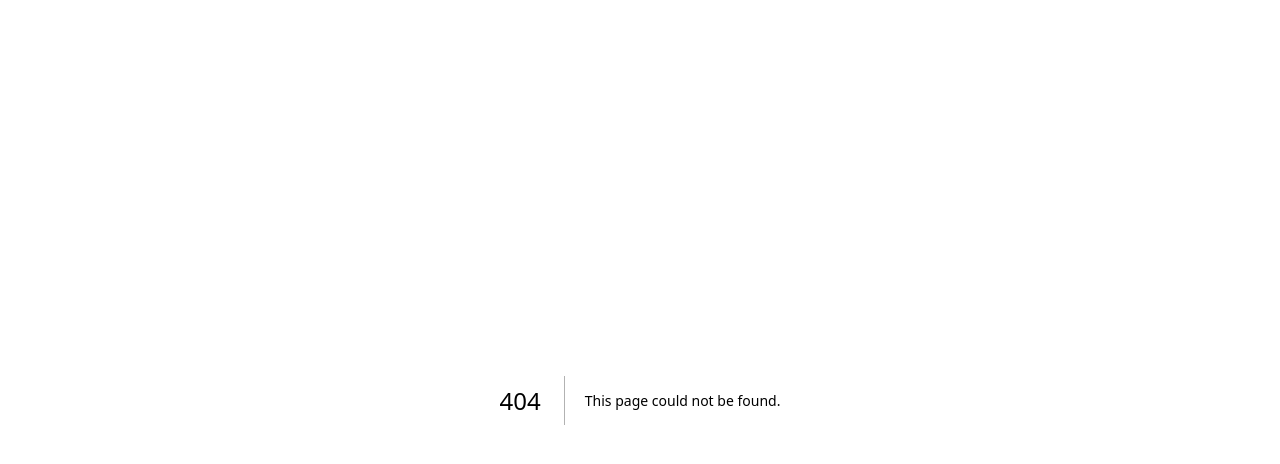
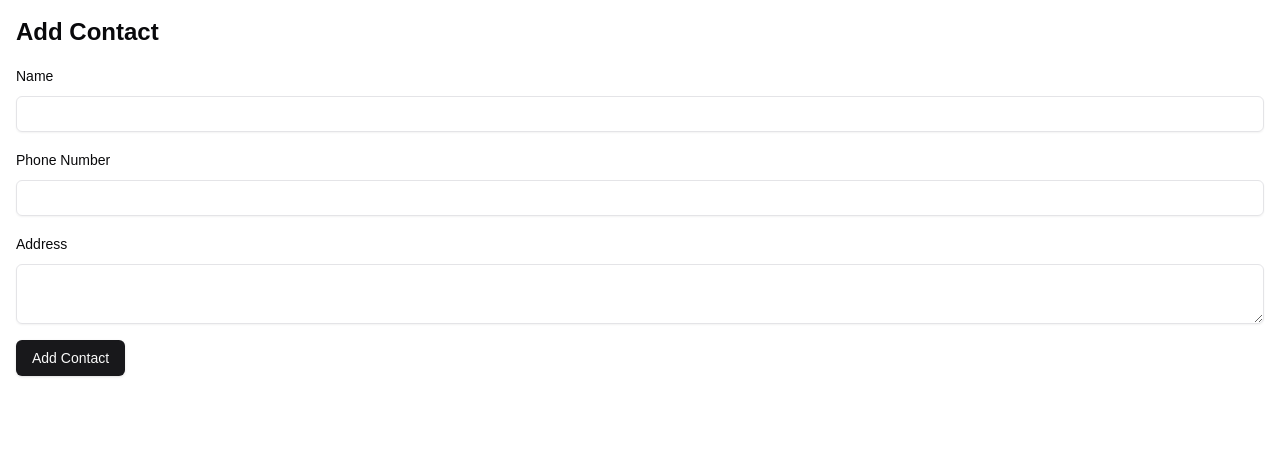
Before and after one commit to bimamib/contact-apps, a Next.js app: page /add in a window 1280 px wide. Before the commit this address had no page. Shown: the top 464 px of the page. Built offline with nearby package versions, Linux system fonts and the light colour scheme.

Commit message:
Add: Adding Contact Page

```diff
--- /dev/null
+++ b/app/add/page.tsx
@@ -0,0 +1,35 @@
+/* eslint-disable @typescript-eslint/no-unused-vars */
+"use client";
+
+import { useState } from "react";
+import { useRouter } from "next/navigation";
+import { v4 as uuidv4 } from "uuid";
+import { ContactForm } from "@/components/ContactForm";
+import { Contact } from "@/lib/types";
+
+export default function AddContact() {
+  const router = useRouter();
+  const [error, setError] = useState<string | null>(null);
+
+  const handleSubmit = (data: Contact) => {
+    const storedContacts = localStorage.getItem("contacts");
+    const contacts = storedContacts ? JSON.parse(storedContacts) : [];
+    const newContact = { ...data, id: uuidv4() };
+    const updatedContacts = [...contacts, newContact];
+
+    try {
+      localStorage.setItem("contacts", JSON.stringify(updatedContacts));
+      router.push("/");
+    } catch (e) {
+      setError("Failed to save the contact. Please try again.");
+    }
+  };
+
+  return (
+    <div className="container mx-auto p-4">
+      <h1 className="text-2xl font-bold mb-4">Add Contact</h1>
+      {error && <p className="text-red-500 mb-4">{error}</p>}
+      <ContactForm onSubmit={handleSubmit} />
+    </div>
+  );
+}
```
